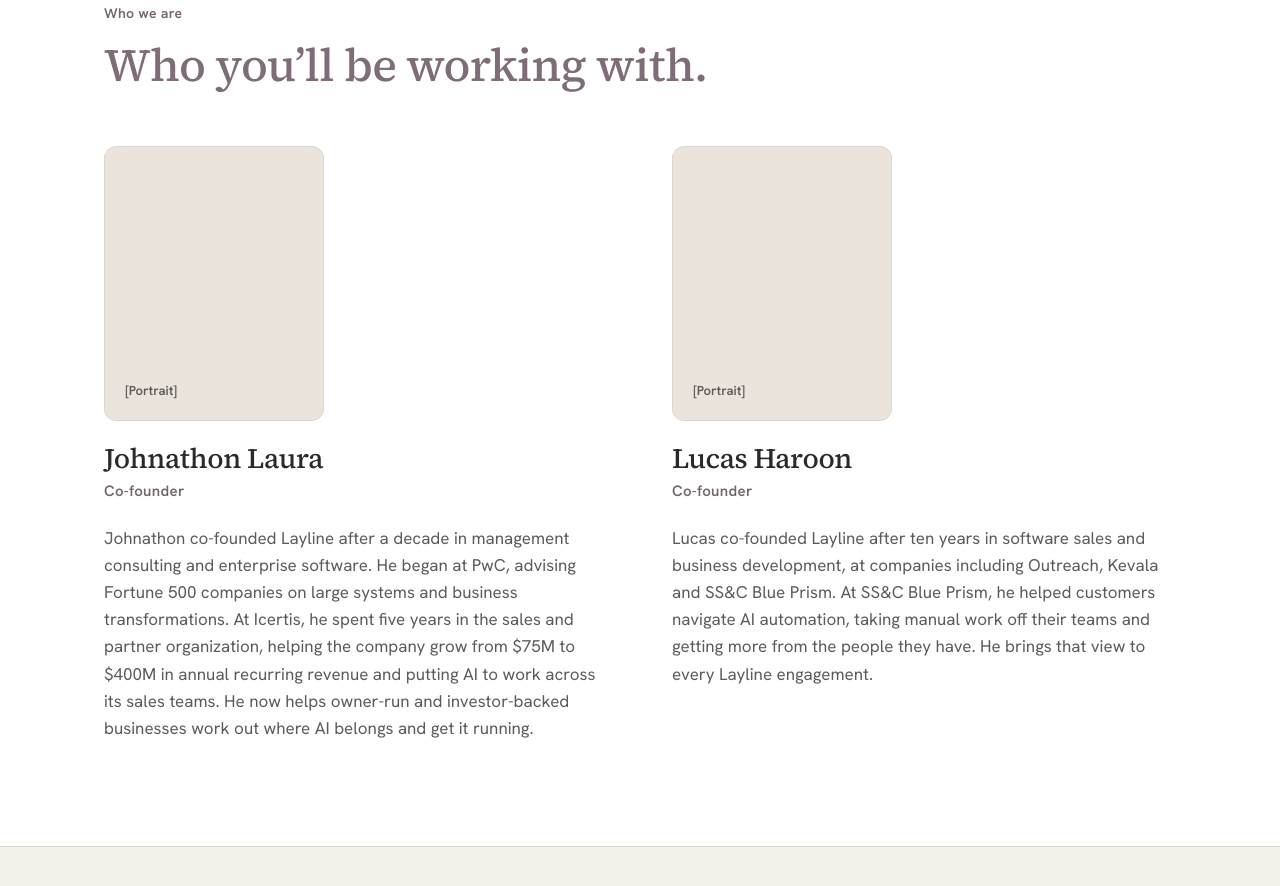
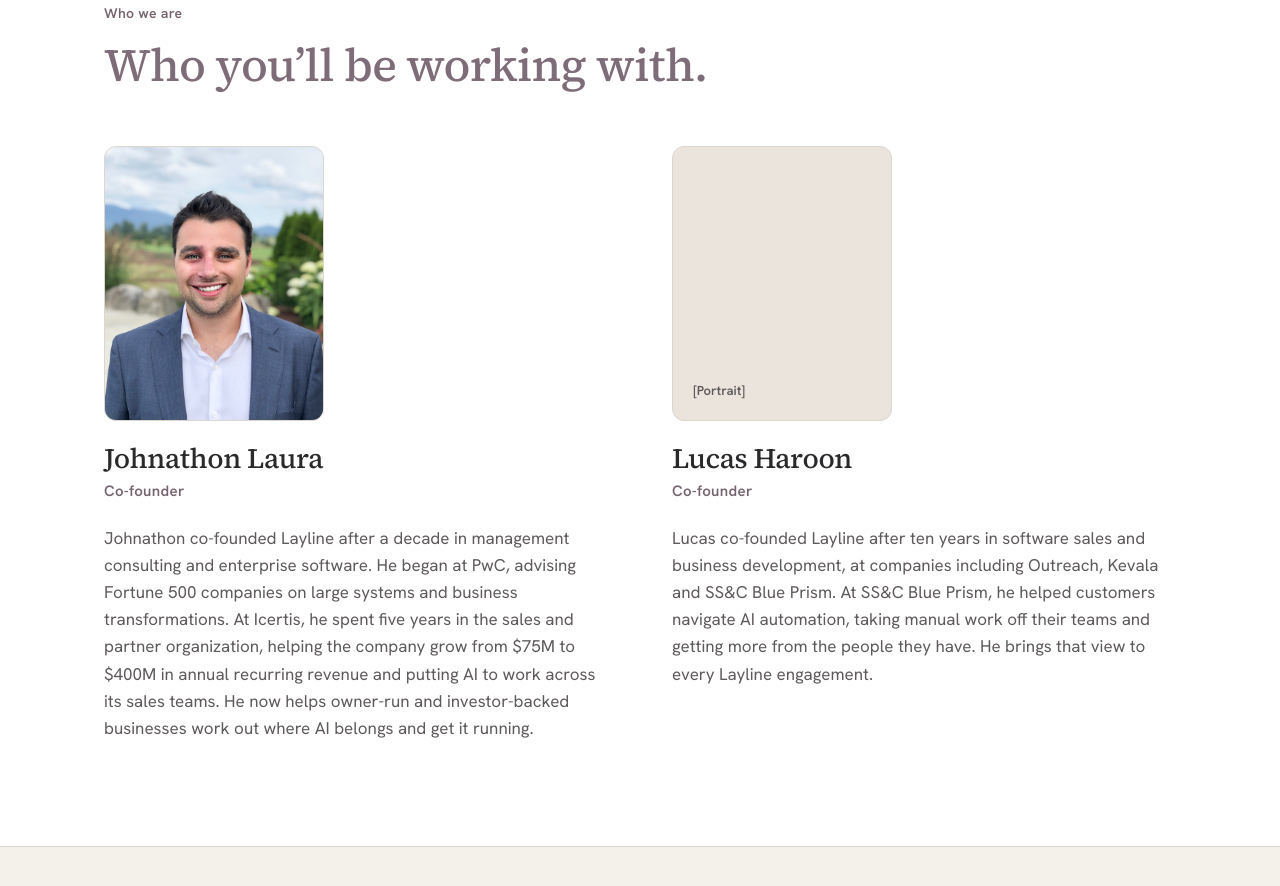
Before and after one commit to Jlaura5/LaylineAdvisory, a plain HTML site: page index.html in a window 1280 px wide. Shown: the part 2645-3531 px from the top of the page. Drawn offline with Linux system fonts and the light colour scheme.

Commit message:
Add Johnathon Laura's portrait to the team section
Co-Authored-By: Claude Opus 5.5 <noreply@anthropic.com>
Claude-Session: https://claude.ai/code/session_01Wht2YzhpoRinjGs66vjjoC

```diff
--- a/index.html
+++ b/index.html
@@ -13,7 +13,7 @@
             warm grey text #5E5A5C · rule #DDD6CF · mauve #A99BA4 (jib) ·
             darker mauve #7E6C78 (accent for links, icons, small marks)
    Type:    Source Serif 4 (wordmark + headings) · Hanken Grotesk (body, letterspaced label)
-   Images:  images/sailboat-rainier.jpg (hero, 1536px wide; upscale for large screens) · portrait placeholder in #team
+   Images:  images/sailboat-rainier.jpg (hero, 1536px wide; upscale for large screens) · portraits in #team: images/johnathon-laura.jpg (second co-founder still a placeholder)
    Logo:    inline SVG in .logo (nav and footer) — edit once in each place
    ------------------------------------------------------------------ */
 :root{
@@ -77,6 +77,7 @@ a{color:var(--ink)}a:hover{color:var(--accent)}
 .people{display:flex;flex-wrap:wrap;gap:56px 64px;margin-top:56px}
 .person{flex:1 1 400px;min-width:0;display:flex;flex-direction:column;gap:22px}
 .person .portrait{flex:none;width:220px}
+img.portrait{display:block;height:auto;padding:0;object-fit:cover;object-position:50% 35%}
 .person .who{display:flex;flex-direction:column;gap:6px}
 .person .who h3{font-size:28px}
 .person .role{margin:0;font-size:15px;font-weight:600;letter-spacing:0.02em;color:var(--accent-deep)}
@@ -281,7 +282,7 @@ footer .links{display:flex;gap:24px}
     </div>
     <div class="people">
       <article class="person">
-        <div class="portrait" role="img" aria-label="Portrait placeholder">[Portrait]</div>
+        <img class="portrait" src="images/johnathon-laura.jpg" alt="Johnathon Laura" width="800" height="800" loading="lazy">
         <div class="who">
           <h3 class="h">Johnathon Laura</h3>
           <p class="role">Co-founder</p>
```
Also changed, not shown: images/johnathon-laura.jpg (added), 2 other files.
